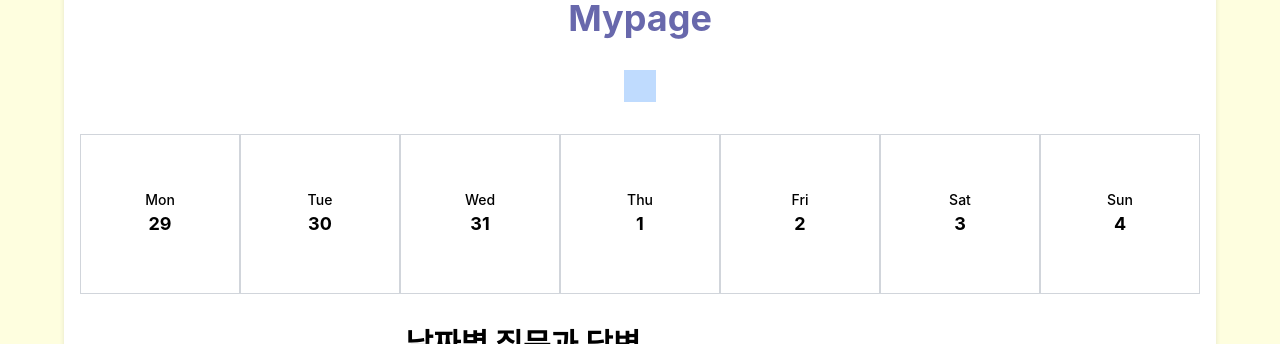
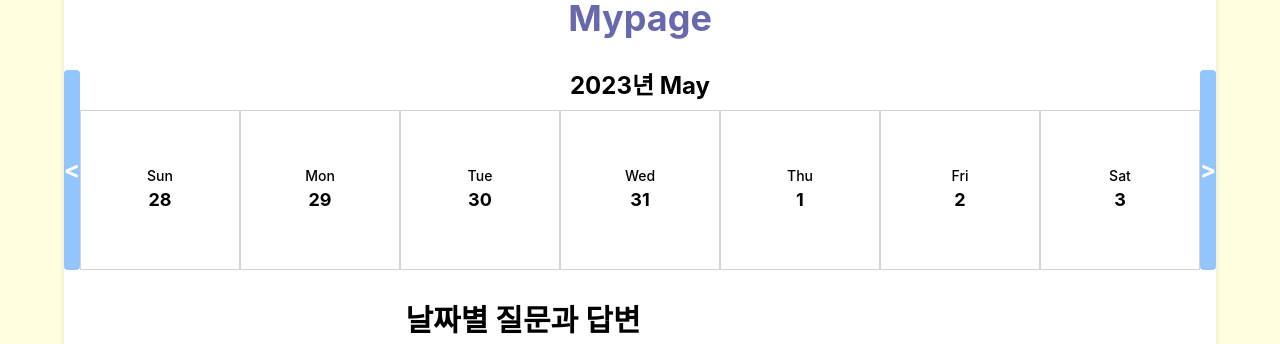
Before and after one commit to hiddenjoy/ambient_mbti, a Next.js app: page /my-page in a window 1280 px wide. Shown: the part 234-578 px from the top of the page. Built offline with nearby package versions, Linux system fonts and the light colour scheme; no server answers.

Commit message:
유저 프로필 영역 수정

```diff
--- a/src/pages/my-page.js
+++ b/src/pages/my-page.js
@@ -6,81 +6,134 @@ import { useSession } from "next-auth/react";
 import { doc, getDoc } from "firebase/firestore";
 import { db } from "@/firebase/index.js";
 
-const UserProfile = () => {
-  // 사용자 정보를 가져와서 렌더링하는 로직
+const UserProfile = ({ user }) => {
+  if (!user) {
+    return null;
+  }
+
   return (
-    <div className="p-4 bg-blue-200 mb-8">
-      {/* 사용자 프로필 정보 */}
-      {/* 사용자 이름, 사진, 개인정보 등 */}
-      {/* 데이터는 나중에 받아와서 렌더링 */}
+    <div className="p-8 bg-blue-200 mb-8 flex flex-row">
+      <div className="flex items-center mr-4">
+        <img
+          src={user.photoURL}
+          alt="Profile"
+          className="w-10 h-10 rounded-full"
+        />
+      </div>
+      <div className="flex flex-col justify-center">
+        <h2 className="text-lg font-bold">{user.name}</h2>
+        <p className="text-lg">MBTI: {user.mbti}</p>
+      </div>
     </div>
   );
 };
 
 const WeeklyCalendar = ({ handleDatePopup }) => {
-  const [currentWeekStart, setCurrentWeekStart] = useState(new Date()); // 기본값으로 현재 날짜 사용
-  const startDate = currentWeekStart; // startDate 변수를 currentWeekStart 뒤에 선언
+  const [currentWeekStart, setCurrentWeekStart] = useState(startOfWeek(new Date()));
+  const [selectedDate, setSelectedDate] = useState(null);
+  const [hoveredDate, setHoveredDate] = useState(null);
 
   const goToPreviousWeek = () => {
-    setCurrentWeekStart((prevWeekStart) => subWeeks(prevWeekStart, 1));
+    setCurrentWeekStart(subWeeks(currentWeekStart, 1));
   };
 
   const goToNextWeek = () => {
-    setCurrentWeekStart((prevWeekStart) => addWeeks(prevWeekStart, 1));
+    setCurrentWeekStart(addWeeks(currentWeekStart, 1));
   };
 
+  const startDate = currentWeekStart;
   const endDate = endOfWeek(currentWeekStart);
   const calendarDays = [];
   let currentDate = startDate;
-
-   // 날짜 칸을 항상 7개 보여주도록 수정
-   for (let i = 0; i < 7; i++) {
-    calendarDays.push(currentDate);
-    currentDate = addDays(currentDate, 1);
-  }
 
   while (currentDate <= endDate) {
     calendarDays.push(currentDate);
     currentDate = addDays(currentDate, 1);
   }
 
-  const [selectedDate, setSelectedDate] = useState(null);
-  const [hoveredDate, setHoveredDate] = useState(null); // 마우스 커서 위치 날짜 상태 추가
-
   const handleDateClick = (date) => {
     setSelectedDate(date);
     handleDatePopup(date);
   };
 
-  const handleCursorMove = (index) => {
+  const handleCursorMove = (day) => {
+    const index = calendarDays.findIndex((date) => date === day);
+    if (index !== -1) {
       const newWeekStart = addDays(currentWeekStart, index - 3);
       setCurrentWeekStart(newWeekStart);
+      setTimeout(() => {
+        setCurrentWeekStart(newWeekStart);
+      }, 300);
+    }
   };
+
+
 
   const handleDateHover = (date) => {
     setHoveredDate(date);
   };
 
+  const weeks = [];
+let week = [];
+
+while (calendarDays.length > 0) {
+  week.push(calendarDays.shift());
+
+  if (week.length === 7) {
+    weeks.push(week);
+    week = [];
+  }
+}
+
+// 나머지 남은 일자가 있는 경우 마지막 주에 추가
+if (week.length > 0) {
+  weeks.push(week);
+}
+
 return (
+  // ...
   <div className="flex justify-center">
-      {calendarDays.map((day, index) => (
+    {/* 이전 주로 이동하는 버튼 */}
+    <button className="text-2xl font-bold bg-blue-300 text-white rounded" onClick={goToPreviousWeek}>
+      &lt;
+    </button>
+
+    <div className="flex flex-col items-center">
+      <span className="text-2xl font-bold mb-2">
+        {format(currentWeekStart, "yyyy년")} {format(currentWeekStart, "MMM")}
+      </span>
+
+      <div className="flex justify-center">
+        {/* 주간 캘린더 */}
+        {weeks.map((week) => (
+          <div className="flex" key={week[0]}>
+            {week.map((day) => (
               <div
                 key={day}
                 className={`flex flex-col items-center justify-center w-40 h-40 border ${
                   selectedDate === day ? "bg-blue-200" : hoveredDate === day ? "bg-blue-100" : "border-gray-300"
                 }`}
                 onClick={() => handleDateClick(day)}
-          onMouseEnter={() => handleCursorMove(index)}
-          onMouseOver={() => handleDateHover(day)} // 마우스 커서 위치 감지
-          onMouseLeave={() => handleDateHover(null)} // 마우스 커서가 벗어날 때 상태 초기화
+                onMouseEnter={() => handleCursorMove(day)}
+                onMouseOver={() => handleDateHover(day)}
+                onMouseLeave={() => handleDateHover(null)}
               >
                 <span className="text-sm font-medium">{format(day, "EEE")}</span>
                 <span className="text-lg font-bold">{format(day, "d")}</span>
               </div>
             ))}
           </div>
+        ))}
+      </div>
+    </div>
+
+    {/* 다음 주로 이동하는 버튼 */}
+    <button className="text-2xl font-bold bg-blue-300 text-white rounded" onClick={goToNextWeek}>
+      &gt;
+    </button>
+  </div>
 );
-};
+ }
 
  const Mypage = () => {
   const { data: session } = useSession();
@@ -114,7 +167,7 @@ const Mypage = () => {
       <main className="flex min-h-screen flex-col items-center justify-between p-24">
         <h1 className="text-4xl font-bold text-center text-primary mb-8">Mypage</h1>
 
-        <UserProfile /> {/* 프로필 영역 추가 */}
+        <UserProfile user={user} /> {/* 프로필 영역 추가 */}
         {/* 주간 캘린더 */}
         <WeeklyCalendar handleDatePopup={handleDatePopup} />
 
```
Lines whose indentation alone changed are shown as unchanged.
